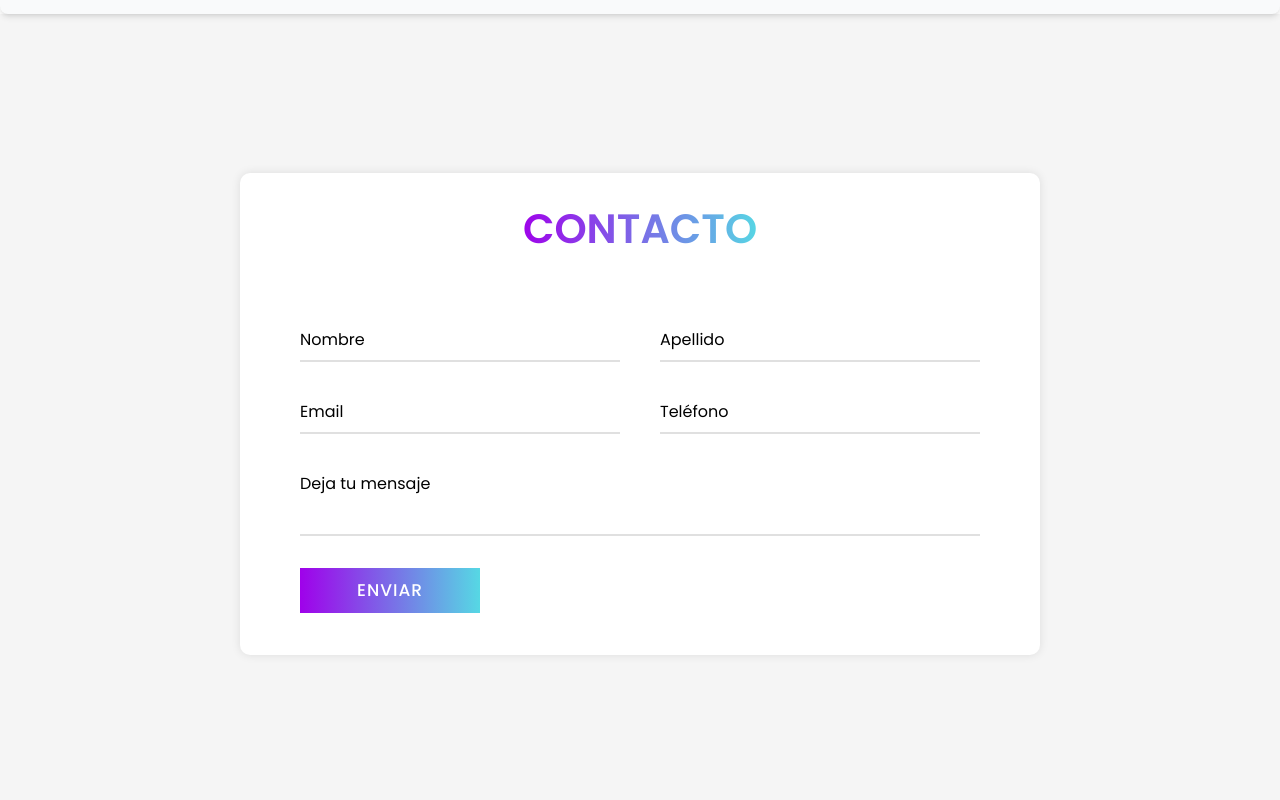
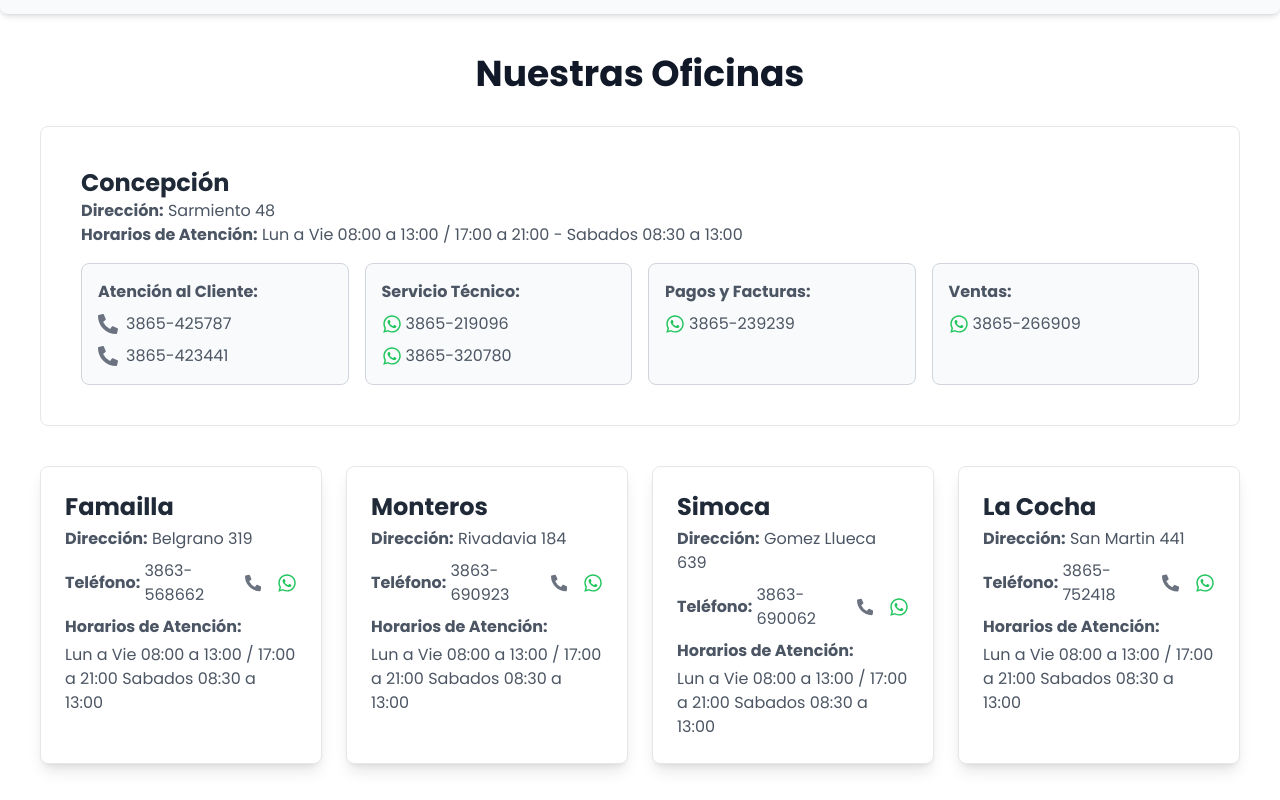
Before and after one commit to SoftFusion-Technologies/ep-cornaglia-ofi, a React (Vite) app: page / in a window 1280 px wide. Shown: the part 2420-3220 px from the top of the page. Built offline with nearby package versions, Linux system fonts and the light colour scheme.

Commit message:
Se agrega info contacts

```diff
--- a/package.json
+++ b/package.json
@@ -12,6 +12,7 @@
   "dependencies": {
     "aos": "^2.3.4",
     "ep-conectate-ofi": "file:",
+    "prop-types": "^15.8.1",
     "react": "^18.3.1",
     "react-animated-cursor": "^2.11.2",
     "react-dom": "^18.3.1",
--- /dev/null
+++ b/src/Components/InfoContacts.jsx
@@ -0,0 +1,114 @@
+import Sucursal from "./Sucursal";
+import { FaPhoneAlt } from 'react-icons/fa';
+import { FaWhatsapp } from "react-icons/fa"
+import PropTypes from 'prop-types';
+
+
+const WhatsAppLink = ({ number }) => (
+    <a
+        href={`https://wa.me/${number.replace(/\D/g, '')}`}
+        target="_blank"
+        rel="noopener noreferrer"
+        className="flex items-center"
+    >
+        <FaWhatsapp className="w-5 h-5 mr-1 text-green-500" />
+    </a>
+);
+
+WhatsAppLink.propTypes = {
+    number: PropTypes.string.isRequired
+};
+
+const InfoContacts = () => {
+    const sucursalesData = [
+        {
+          ciudad: 'Famailla',
+          direccion: 'Belgrano 319',
+          telefono: '3863-568662',
+          horarios: 'Lun a Vie 08:00 a 13:00 / 17:00 a 21:00  Sabados 08:30 a 13:00',
+        },
+        {
+          ciudad: 'Monteros',
+          direccion: 'Rivadavia 184',
+          telefono: '3863-690923',
+          horarios: 'Lun a Vie 08:00 a 13:00 / 17:00 a 21:00  Sabados 08:30 a 13:00',
+        },
+        {
+          ciudad: 'Simoca',
+          direccion: 'Gomez Llueca 639',
+          telefono: '3863-690062',
+          horarios: 'Lun a Vie 08:00 a 13:00 / 17:00 a 21:00  Sabados 08:30 a 13:00',
+        },
+        {
+          ciudad: 'La Cocha',
+          direccion: 'San Martin 441',
+          telefono: '3865-752418',
+          horarios: 'Lun a Vie 08:00 a 13:00 / 17:00 a 21:00  Sabados 08:30 a 13:00',
+        },
+      ];
+  return (
+  <div className="container mx-auto p-10">
+        <h1 className="text-4xl font-extrabold text-gray-900 mb-8 text-center">Nuestras Oficinas</h1>
+         <div className="bg-white p-10 mt-8 rounded-lg border border-gray-200">
+            <h2 className='text-2xl font-bold text-gray-800'>Concepción</h2>
+            <div className="mb-4">
+            <p className="text-gray-600"><strong>Dirección:</strong> Sarmiento 48</p>
+            <p className="text-gray-600"><strong>Horarios de Atención:</strong> Lun a Vie 08:00 a 13:00 / 17:00 a 21:00 - Sabados 08:30 a 13:00</p>
+            </div>
+            <div className="grid grid-cols-1 sm:grid-cols-2 lg:grid-cols-4 gap-4">
+                <div className="bg-gray-50 p-4 rounded-lg border border-gray-300 hover:shadow-lg transition-shadow duration-300">
+                    <p className="text-gray-600 space-y-2">
+                        <strong>Atención al Cliente:</strong>
+                        <span className="flex items-center"><FaPhoneAlt className="w-5 h-5 text-gray-500 mr-2" />3865-425787</span>
+                        <span className="flex items-center"><FaPhoneAlt className="w-5 h-5 text-gray-500 mr-2" />3865-423441</span>
+                    </p>
+                </div>
+
+                <div className="bg-gray-50 p-4 rounded-lg border border-gray-300 hover:shadow-lg transition-shadow duration-300">
+                    <p className="text-gray-600 space-y-2">
+                        <strong>Servicio Técnico:</strong>
+                        <span className="flex items-center">
+                            <WhatsAppLink number="3865-219096" />3865-219096
+                        </span>
+                        <span className="flex items-center">
+                            <WhatsAppLink number="3865-320780" />3865-320780
+                        </span>
+                    </p>
+                </div>
+
+                <div className="bg-gray-50 p-4 rounded-lg border border-gray-300 hover:shadow-lg transition-shadow duration-300">
+                     <p className="text-gray-600 space-y-2">
+                        <strong>Pagos y Facturas:</strong><br />
+                        <span className="flex items-center">
+                            <WhatsAppLink number="3865-239239"/>3865-239239
+                        </span>
+                    </p>
+                </div>
+
+                <div className="bg-gray-50 p-4 rounded-lg border border-gray-300 hover:shadow-lg transition-shadow duration-300">
+                    <p className="text-gray-600 space-y-2">
+                        <strong>Ventas:</strong><br />
+                        <span className="flex items-center">
+                            <WhatsAppLink number="3865-266909"/>3865-266909
+                        </span>
+                    </p>
+                </div>
+            </div>
+        </div>
+        <div className="grid gap-6 md:grid-cols-2 lg:grid-cols-4 mt-10">
+            {sucursalesData.map((sucursal, index) => (
+            <Sucursal
+                key={index}
+                ciudad={sucursal.ciudad}
+                direccion={sucursal.direccion}
+                telefono={sucursal.telefono}
+                horarios={sucursal.horarios}
+            />
+     ))}
+       </div>
+
+    </div>
+);
+};
+
+export default InfoContacts
--- /dev/null
+++ b/src/Components/Sucursal.jsx
@@ -0,0 +1,38 @@
+import PropTypes from 'prop-types';
+import { FaPhoneAlt, FaWhatsapp } from 'react-icons/fa';
+
+const Sucursal = ({ ciudad, direccion, telefono, horarios }) => (
+    <div className="bg-white shadow-lg rounded-lg p-6 mb-6 border border-gray-200
+                     hover:shadow-2xl focus:shadow-2xl active:shadow-xl
+                     transition-shadow duration-300">
+
+      <h2 className='text-2xl font-bold text-gray-800'>{ciudad}</h2>
+        <p className="text-gray-600 mt-1"><strong>Dirección:</strong> {direccion}</p>
+            <p className="text-gray-600">
+                <div className="flex items-center mt-2">
+                    <strong>Teléfono:</strong>
+                    <div className="flex items-center ml-1">
+                        <span className="flex items-center">{telefono}</span>
+                        <FaPhoneAlt className="w-5 h-5 text-gray-500 ml-3" />
+                    <a href={`https://wa.me/${telefono.replace(/\D/g, '')}`} target="_blank" rel="noopener noreferrer" className="flex items-center ml-2">
+                        <FaWhatsapp className="w-5 h-5 ml-2 text-green-500" />
+                    </a>
+                    </div>
+                </div>
+            </p>
+      <p className="text-gray-600 mt-2"><strong>Horarios de Atención:</strong>
+            <div className="flex items-center mt-1">
+                {horarios}
+            </div>
+        </p>
+    </div>
+  );
+
+Sucursal.propTypes = {
+    ciudad: PropTypes.string.isRequired,
+    direccion: PropTypes.string.isRequired,
+    telefono: PropTypes.string.isRequired,
+    horarios: PropTypes.string.isRequired,
+  };
+
+export default Sucursal;
--- a/src/Pages/Home.jsx
+++ b/src/Pages/Home.jsx
@@ -8,6 +8,7 @@ import Main from '../Components/Main';
 import Contact from '../Components/Contact';
 
 import GestServicios from './GestServicios';
+import InfoContacts from '../Components/InfoContacts';
 
 const Home = () => {
   return (
@@ -17,6 +18,7 @@ const Home = () => {
       <Main></Main>
       <Pricing></Pricing>
       <GestServicios></GestServicios>
+      <InfoContacts></InfoContacts>
       <Contact></Contact>
     </div>
   );
```
Also changed, not shown: 1 other file (tests, documents, lock files or other folders).
